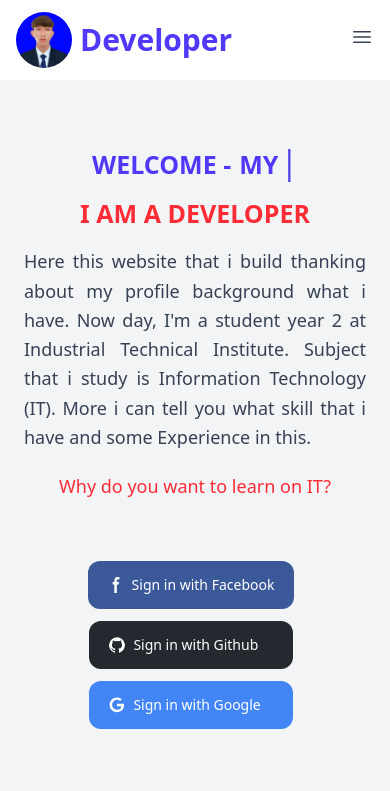
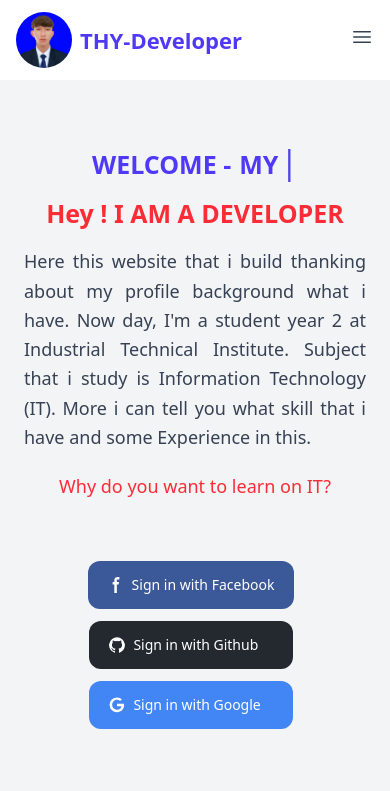
Before and after one commit to Vuthyzzz/thy.react.developer, a React (Vite) app: page / in a window 390 px wide. Shown: the top 791 px of the page. Built offline with nearby package versions, Linux system fonts and the light colour scheme.

Commit message:
Updat code

```diff
--- a/src/Header.jsx
+++ b/src/Header.jsx
@@ -55,7 +55,7 @@ export default function Header() {
 
               <div className="flex-shrink-0 flex items-center">
                 <img src="/assets/thy1.jpg" className="w-14 h-14 rounded-full mr-2" alt="Logo" />
-                <h1 className="text-3xl font-bold text-indigo-600">Developer</h1>
+                <h1 className="t-dev text-3xl font-bold text-indigo-600">THY-Developer</h1>
               </div>
 
               <div className="hidden md:flex space-x-6">
--- a/src/Home.jsx
+++ b/src/Home.jsx
@@ -110,8 +110,9 @@ function Home() {
             </h1>
           </div>
 
+
           <h2 className="texth1s text-4xl md:text-5xl font-bold text-red-500  mt-10">
-            I AM A DEVELOPER
+            Hey ! I AM A DEVELOPER
           </h2>
 
           <p className="textp text-gray-700 text-xl md:text-2xl leading-relaxed mt-5 text-justify">
--- a/src/index.css
+++ b/src/index.css
@@ -68,6 +68,9 @@
 /* phone */
 @media (max-width: 500px) {
 
+   .t-dev{
+    font-size: 22px;
+   }
       .texth,.texth1 {
         font-size: 25px;
       }
```
